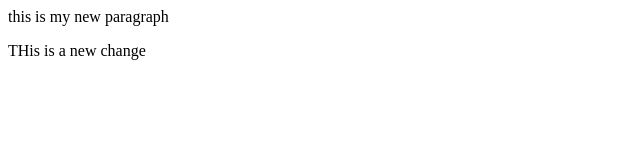
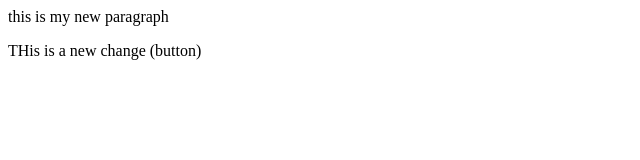
Before and after one commit to Hardik381/local, a plain HTML site: page index.html in a window 1280 px wide. Shown: the full height of the page, 0-640 px from the left. Drawn offline with Linux system fonts and the light colour scheme.

```diff
--- a/index.html
+++ b/index.html
@@ -1,2 +1,2 @@
 <p>this is my new paragraph</p>
-<p>THis is a new change</p>
+<p>THis is a new change (button)</p>
```
